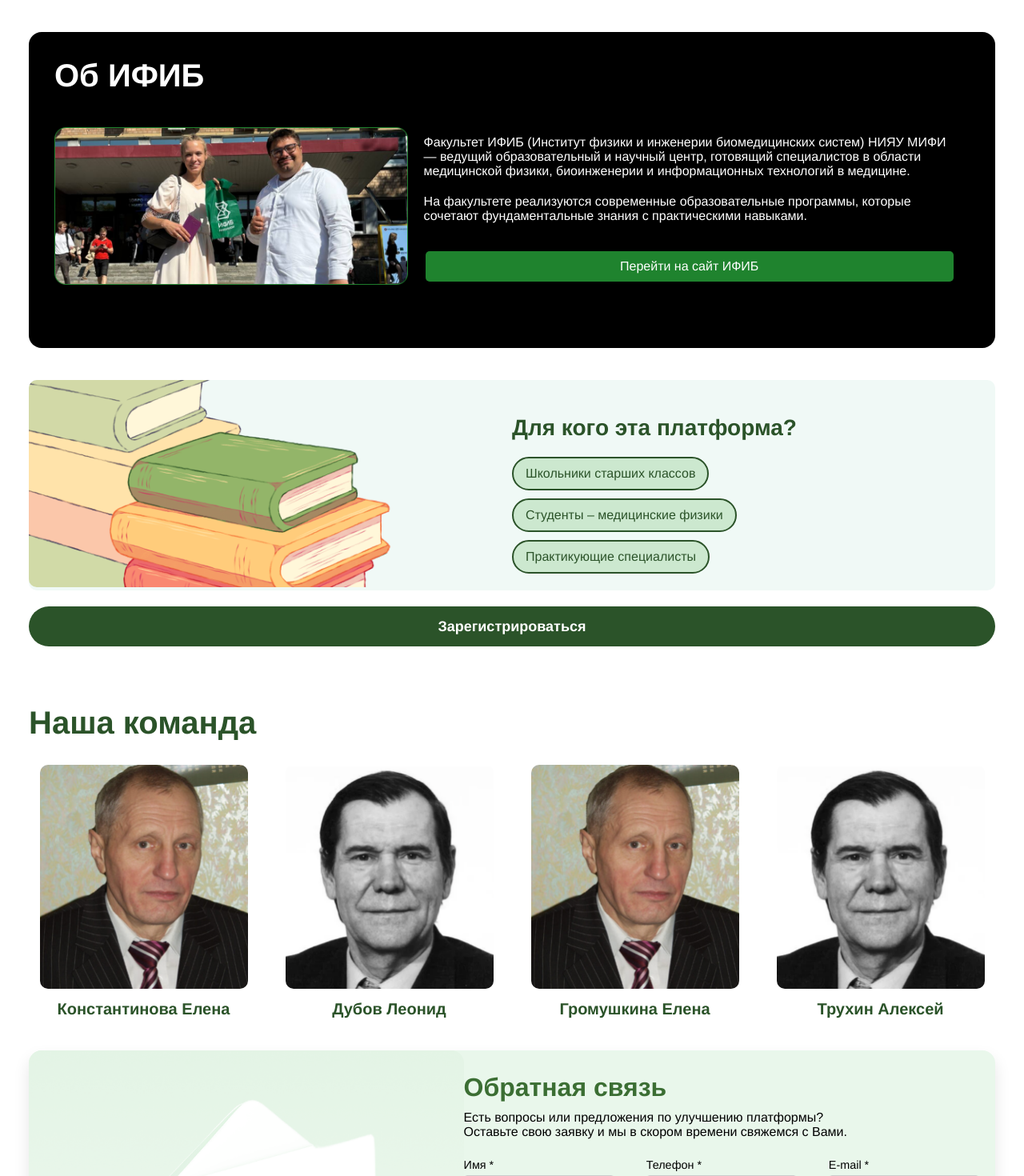
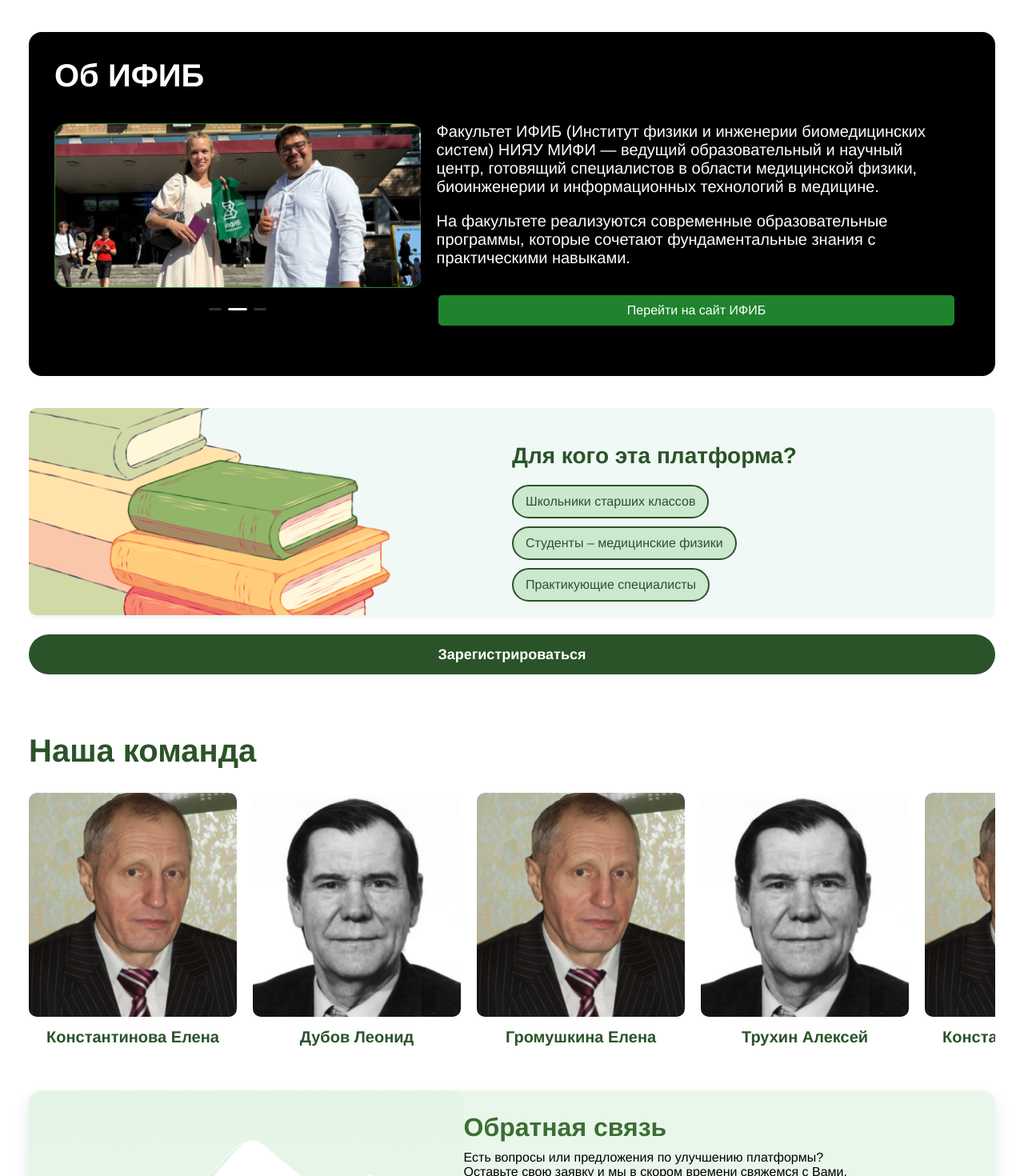
Before and after one commit to webDevArtur/mifi_ifib_v2, a React (Vite) app: page / in a window 1280 px wide. Shown: the part 980-2450 px from the top of the page at 80% size. Built offline with nearby package versions, Linux system fonts and the light colour scheme; a web font is replaced by a local one.

Commit message:
Add files via upload

```diff
--- a/src/pages/ArticlePage/ArticlePage.module.scss
+++ b/src/pages/ArticlePage/ArticlePage.module.scss
@@ -74,7 +74,8 @@
     }
   }
 
-  .lockIcon {
-    font-size: 20px;
-    color: #4CAF50;
-  }
+.lockedCheckbox {
+  display: flex;
+  justify-content: center;
+  width: 5%;
+}
--- a/src/pages/ArticlePage/ArticlePage.tsx
+++ b/src/pages/ArticlePage/ArticlePage.tsx
@@ -1,4 +1,5 @@
 import Input from 'antd/es/input/Input';
+import { Checkbox } from 'antd';
 import { SearchOutlined } from '@ant-design/icons';
 import RegistrationBlock from '../../components/RegistrationBlock/RegistrationBlock';
 import cover from './assets/cover.png';
@@ -18,7 +19,7 @@
         'Nuclear Medicine in Cardiovascular Diagnostics: Techniques and Benefits',
       author: 'Эмили Чен',
       image: cover,
-      locked: true,
+      locked: false,
     },
     {
       title: 'Advancements in PET Imaging: A Review of Recent Innovations',
@@ -30,7 +31,7 @@
       title: 'The Role of Nuclear Medicine in Modern Healthcare',
       author: 'Джон Хопкинс',
       image: cover,
-      locked: true,
+      locked: false,
     },
   ];
 
@@ -73,7 +74,9 @@
                 <p>{article.author}</p>
               </div>
 
-              {article.locked && <div className={styles.lockIcon}>🔒</div>}
+              <div className={styles.lockedCheckbox}>
+                <Checkbox checked={article.locked} />
+              </div>
             </Link>
           </li>
         ))}
--- a/src/pages/HomePage/components/AboutSection/AboutSection.module.scss
+++ b/src/pages/HomePage/components/AboutSection/AboutSection.module.scss
@@ -26,15 +26,27 @@
     width: 40%;
   }
 
+  .imageCarusel {
+    width: 100%;
+    height: auto;
+    padding-bottom: 40px;
+  }
+
   .imageContainer img {
     width: 100%;
     height: auto;
+    border-radius: 16px;
+    border: 1px solid #1F832E;
   }
 
   .textContainer {
+    width: 60%;
+    padding: 0 20px;
+  }
+
+  .textContainer p {
     font-size: 20px;
-    width: 60%;
-    padding: 20px;
+    font-weight: 300;
   }
 
   .button {
--- a/src/pages/HomePage/components/AboutSection/AboutSection.tsx
+++ b/src/pages/HomePage/components/AboutSection/AboutSection.tsx
@@ -1,5 +1,6 @@
+import { Carousel } from 'antd';
 import styles from './AboutSection.module.scss';
-import aboutIfib from './assets/aboutIFIB.png';
+import aboutIfib1 from './assets/aboutIFIB1.png';
 
 const AboutSection = () => {
   return (
@@ -7,11 +8,31 @@
       <h1 className={styles.title}>Об ИФИБ</h1>
       <div className={styles.content}>
         <div className={styles.imageContainer}>
-          <img
-            src={aboutIfib}
-            alt="Students at the Institute"
-            className={styles.image}
-          />
+        <Carousel autoplay dots dotPosition='bottom' className={styles.imageCarusel}>
+            <div>
+              <img
+                src={aboutIfib1}
+                alt="Students at the Institute"
+                className={styles.image}
+              />
+            </div>
+
+            <div>
+              <img
+                src={aboutIfib1}
+                alt="Another description"
+                className={styles.image}
+              />
+            </div>
+
+            <div>
+              <img
+                src={aboutIfib1}
+                alt="Another description"
+                className={styles.image}
+              />
+            </div>
+          </Carousel>
         </div>
 
         <div className={styles.textContainer}>
--- a/src/pages/HomePage/components/TeamSection/TeamSection.module.scss
+++ b/src/pages/HomePage/components/TeamSection/TeamSection.module.scss
@@ -17,11 +17,15 @@
     justify-content: space-between;
     align-items: center;
     gap: 20px;
+    overflow-y: auto;
+    scrollbar-width: thin;
+    scrollbar-color: #E3E3E3 #F5F5F5;
   }
 
   .teamMember {
     flex: 1;
     text-align: center;
+    margin-bottom: 15px;
   }
 
   .teamMemberImage {
--- a/src/pages/HomePage/components/TeamSection/TeamSection.tsx
+++ b/src/pages/HomePage/components/TeamSection/TeamSection.tsx
@@ -4,6 +4,10 @@
 
 const TeamSection = () => {
   const teamMembers = [
+    { name: 'Константинова Елена', image: member1 },
+    { name: 'Дубов Леонид', image: member2 },
+    { name: 'Громушкина Елена', image: member1 },
+    { name: 'Трухин Алексей', image: member2 },
     { name: 'Константинова Елена', image: member1 },
     { name: 'Дубов Леонид', image: member2 },
     { name: 'Громушкина Елена', image: member1 },
```
Also changed, not shown: src/pages/HomePage/components/AboutSection/assets/aboutIFIB1.png (added).
